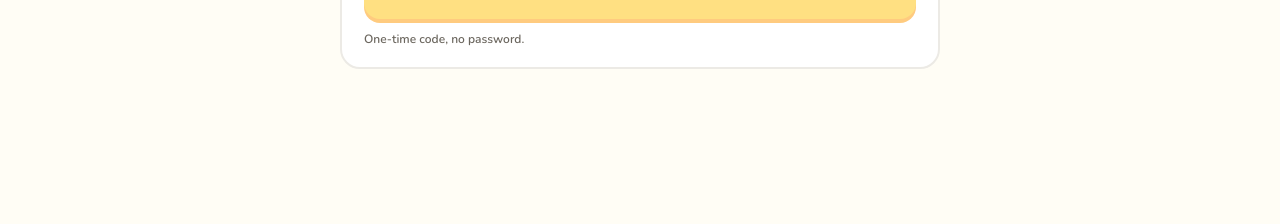
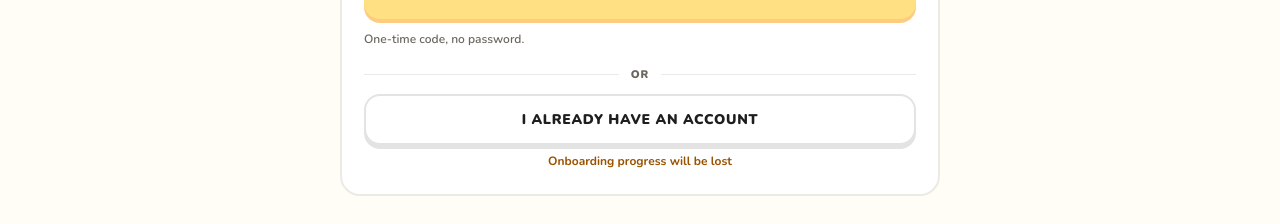
Before and after one commit to jimmerino2/sdc_hackathon_2026, a Vue app in the folder src/frontend/: page /sync in a window 1280 px wide. Shown: the part 298-522 px from the top of the page. Built offline with nearby package versions, Linux system fonts and the light colour scheme; no server answers.

Commit message:
feat(onboarding): add login redirect button with progress warning on sync page

```diff
--- a/src/frontend/src/views/SyncView.vue
+++ b/src/frontend/src/views/SyncView.vue
@@ -4,6 +4,7 @@ import FlowShell from '../components/FlowShell.vue';
 import Icon from '../components/Icon.vue';
 import { getProfile, markLoggedIn, readProfileId, sendSyncCode, SyncError, verifySyncCode } from '../api/profile';
 import { useFlow } from '../state';
+import { go } from '../router';
 
 const { state } = useFlow();
 const step = ref<'email' | 'code' | 'done'>(state.value.email ? 'done' : 'email');
@@ -107,6 +108,12 @@ onMounted(async () => {
       <input id="email" v-model="email" class="field" type="email" placeholder="you@example.com" autocomplete="email" autofocus />
       <button class="btn btn-primary" type="submit" :disabled="!emailOk || busy">{{ busy ? 'Sending…' : 'Send me a code' }}</button>
       <small>One-time code, no password.</small>
+
+      <div class="existing">
+        <div class="divider" role="separator" aria-label="or"><span aria-hidden="true">or</span></div>
+        <RouterLink :to="go('login')" class="btn btn-secondary existing-btn" aria-describedby="sync-login-warning">I already have an account</RouterLink>
+        <span id="sync-login-warning" class="warning-note">Onboarding progress will be lost</span>
+      </div>
     </form>
 
     <form v-else-if="step === 'code'" class="card block" @submit.prevent="verify">
@@ -146,4 +153,9 @@ small { font-size: 12px; font-weight: 600; color: var(--muted); }
 .ok { width: 36px; height: 36px; border-radius: 50%; background: var(--ink); color: var(--yellow); display: grid; place-items: center; flex: none; }
 .txt { display: flex; flex-direction: column; flex: 1; min-width: 0; } .txt strong { font-weight: 900; } .txt small { overflow-wrap: anywhere; }
 .error { margin-top: 14px; padding: 12px 16px; border-radius: 14px; background: #fdecea; color: #b3261e; font-weight: 800; font-size: 14px; line-height: 1.4; }
+.existing { display: flex; flex-direction: column; align-items: center; gap: 8px; margin-top: 4px; padding-bottom: 4px; }
+.existing .existing-btn { width: 100%; padding: 14px 16px; font-size: 14px; letter-spacing: .05em; white-space: normal; text-align: center; }
+.divider { display: flex; align-items: center; width: 100%; gap: 12px; margin: 4px 0; color: var(--muted); font-size: 11px; font-weight: 900; letter-spacing: .08em; text-transform: uppercase; }
+.divider::before, .divider::after { content: ''; flex: 1; height: 1px; background: var(--line); }
+.warning-note { font-size: 12px; font-weight: 700; line-height: 1.4; color: var(--amber-ink); text-align: center; }
 </style>
```
